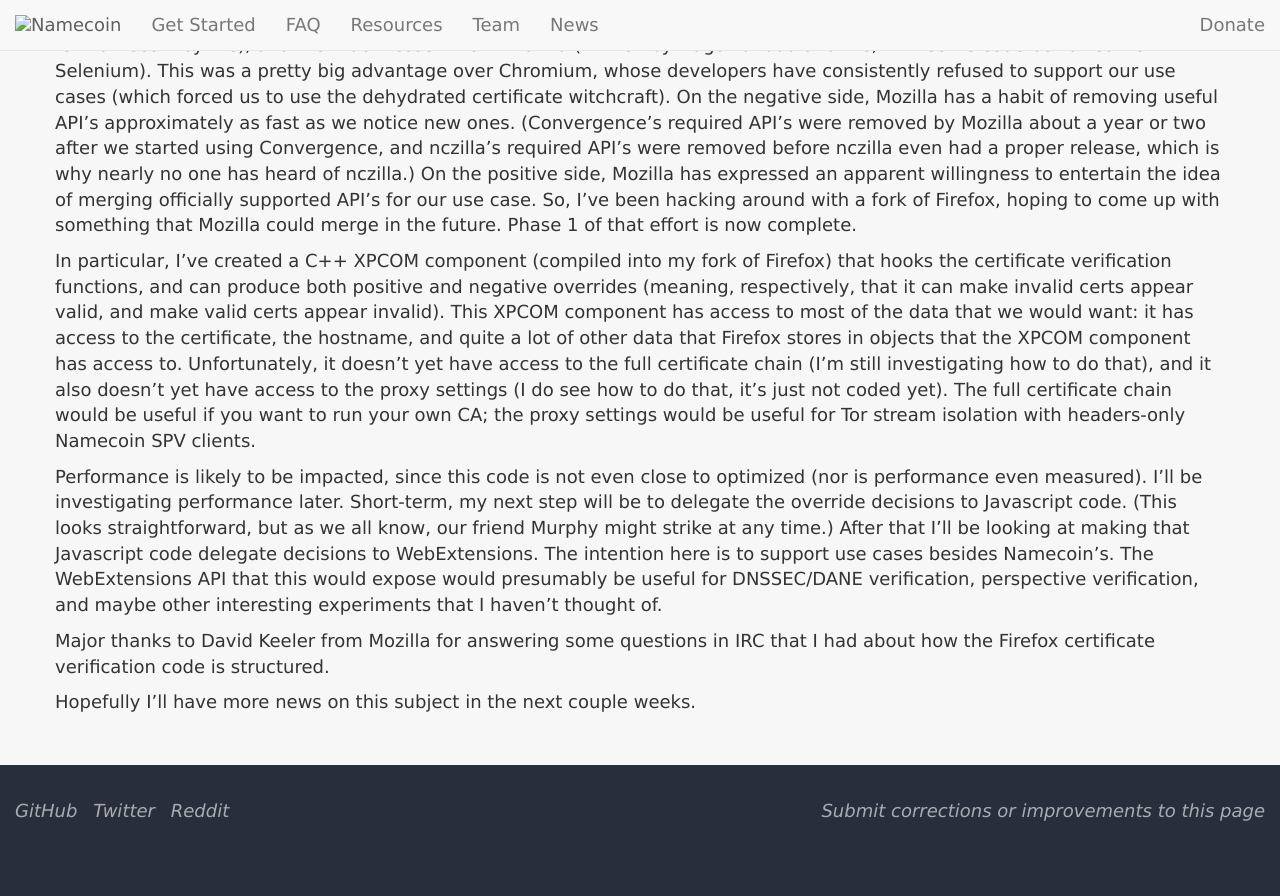
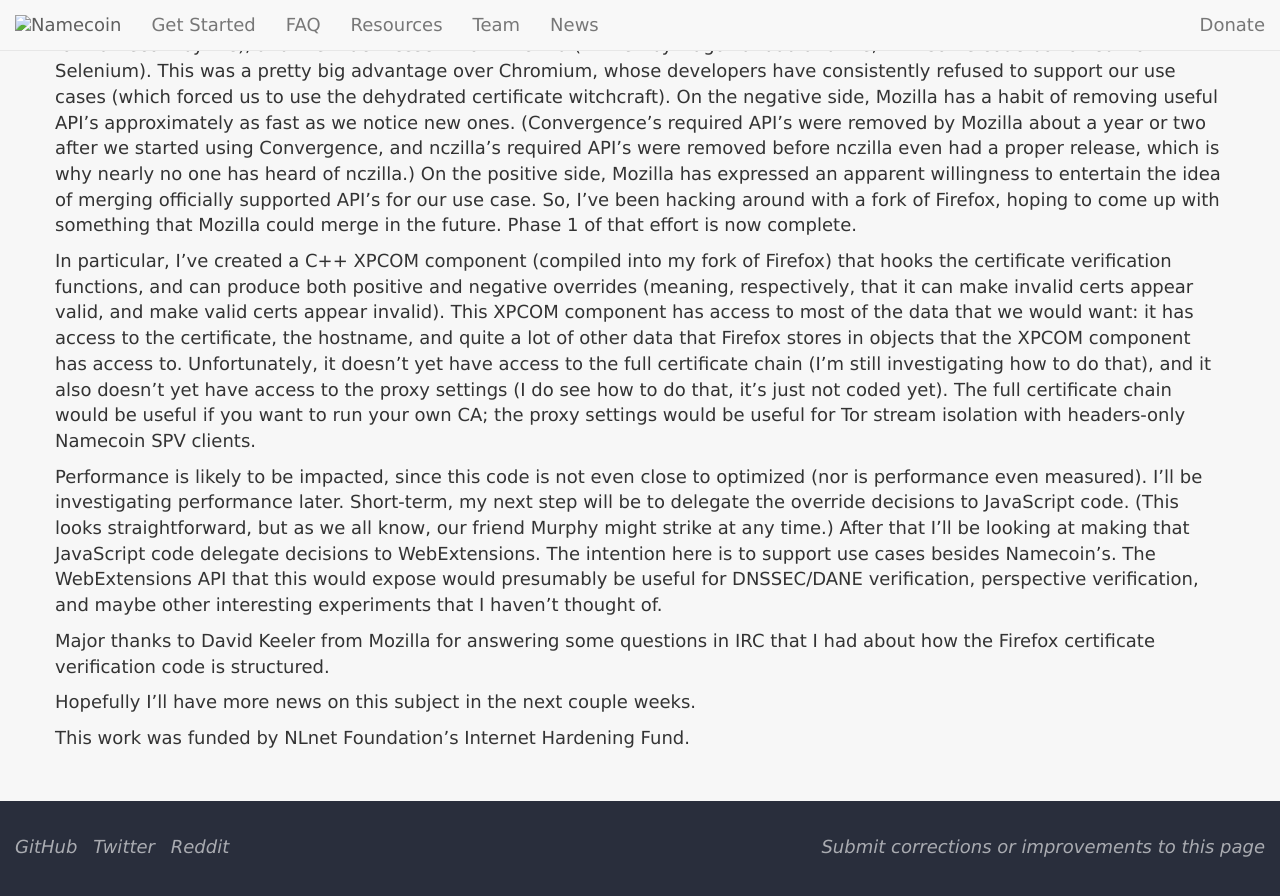
Before and after one commit to JeremyRand/namecoin.org, a Jekyll site: the page built from _posts/2017-09-24-firefox-tls-cpp.md, in a window 1280 px wide and 900 px high, scrolled down 540 px. Shown: the top 896 px of the window. Built offline with Jekyll 4.4.1, drawn with Linux system fonts in a browser that asks for light colours; nearby versions of some CDN libraries; library files that are not in the unit come from our copies; before the commit the page ends 1404 px from its top, so only the background shows below that.

Commit message:
Minor fixes to news post from c4014cbce4d2705aa510b24a84c48536fb0efe4b

```diff
--- a/_posts/2017-09-24-firefox-tls-cpp.md
+++ b/_posts/2017-09-24-firefox-tls-cpp.md
@@ -9,8 +9,10 @@ Making TLS work for Namecoin websites in Firefox has been an interesting challen
 
 In particular, I've created a C++ XPCOM component (compiled into my fork of Firefox) that hooks the certificate verification functions, and can produce both positive and negative overrides (meaning, respectively, that it can make invalid certs appear valid, and make valid certs appear invalid).  This XPCOM component has access to most of the data that we would want: it has access to the certificate, the hostname, and quite a lot of other data that Firefox stores in objects that the XPCOM component has access to.  Unfortunately, it doesn't yet have access to the full certificate chain (I'm still investigating how to do that), and it also doesn't yet have access to the proxy settings (I do see how to do that, it's just not coded yet).  The full certificate chain would be useful if you want to run your own CA; the proxy settings would be useful for Tor stream isolation with headers-only Namecoin SPV clients.
 
-Performance is likely to be impacted, since this code is not even close to optimized (nor is performance even measured).  I'll be investigating performance later.  Short-term, my next step will be to delegate the override decisions to Javascript code.  (This looks straightforward, but as we all know, our friend Murphy might strike at any time.)  After that I'll be looking at making that Javascript code delegate decisions to WebExtensions.  The intention here is to support use cases besides Namecoin's.  The WebExtensions API that this would expose would presumably be useful for DNSSEC/DANE verification, perspective verification, and maybe other interesting experiments that I haven't thought of.
+Performance is likely to be impacted, since this code is not even close to optimized (nor is performance even measured).  I'll be investigating performance later.  Short-term, my next step will be to delegate the override decisions to JavaScript code.  (This looks straightforward, but as we all know, our friend Murphy might strike at any time.)  After that I'll be looking at making that JavaScript code delegate decisions to WebExtensions.  The intention here is to support use cases besides Namecoin's.  The WebExtensions API that this would expose would presumably be useful for DNSSEC/DANE verification, perspective verification, and maybe other interesting experiments that I haven't thought of.
 
 Major thanks to David Keeler from Mozilla for answering some questions in IRC that I had about how the Firefox certificate verification code is structured.
 
 Hopefully I'll have more news on this subject in the next couple weeks.
+
+This work was funded by NLnet Foundation's Internet Hardening Fund.
```
